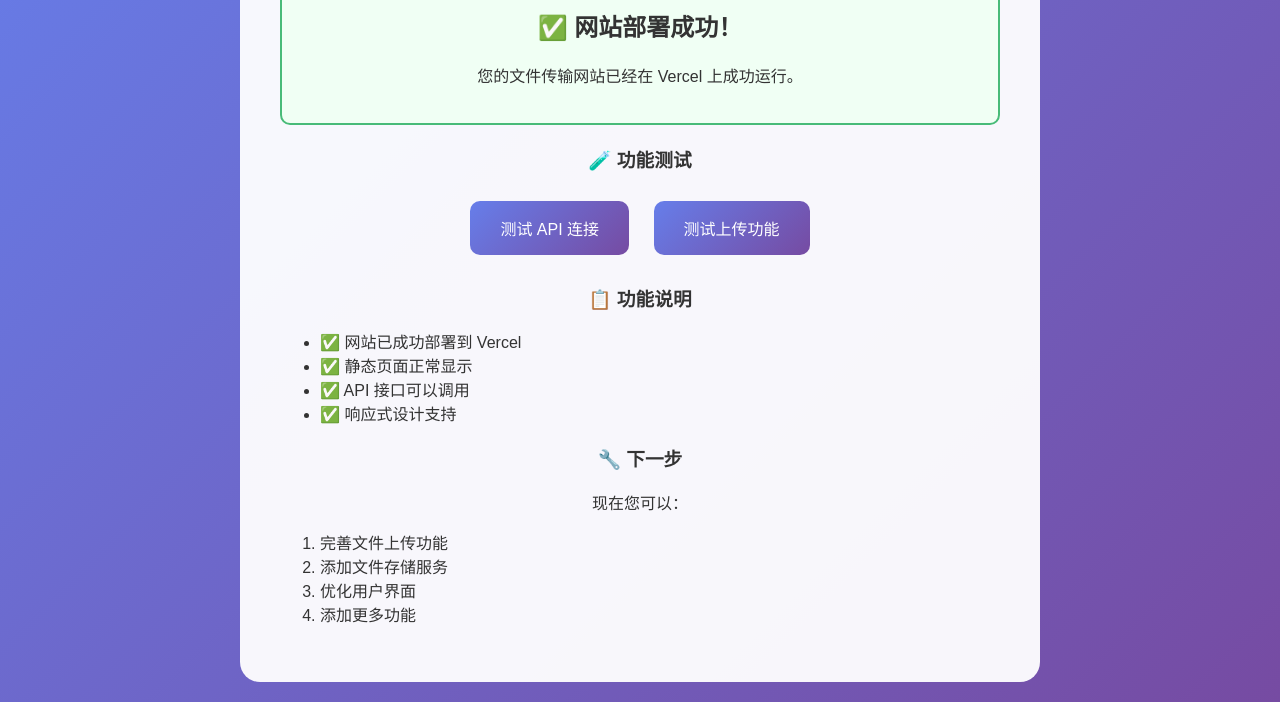
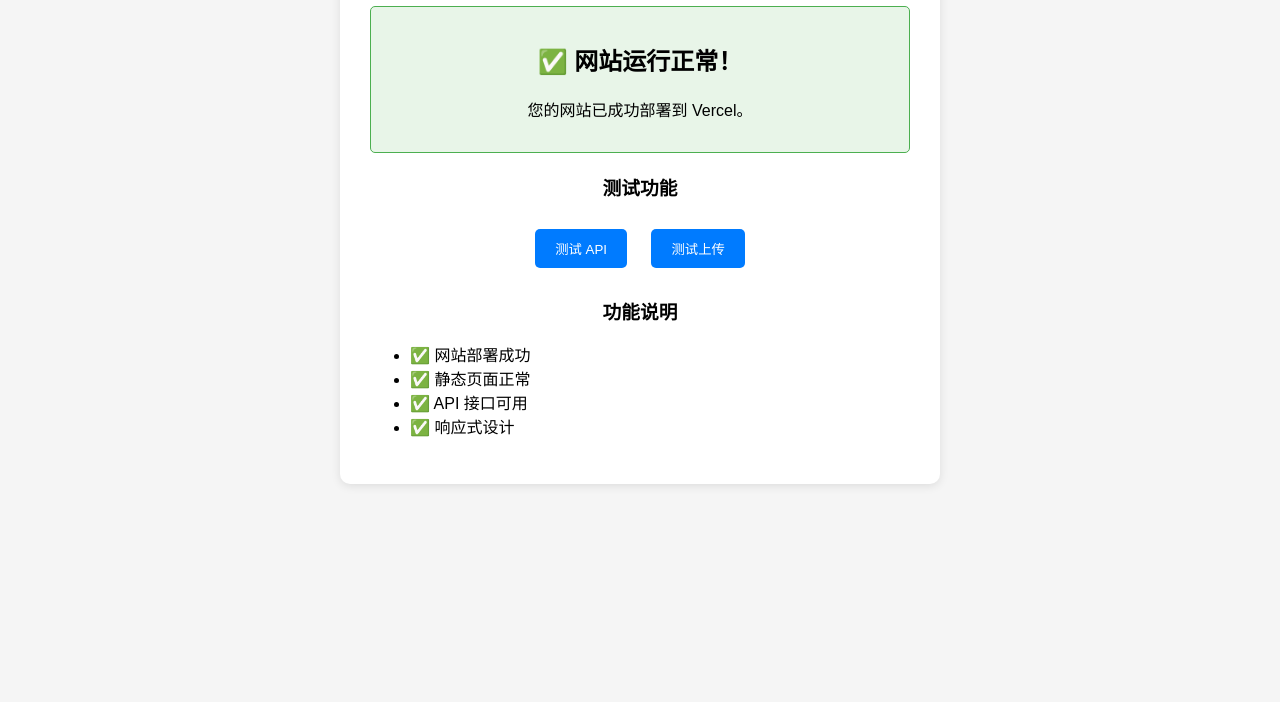
Before and after one commit to wangmiao033/wangpan2025, a website: page index.html in a window 1280 px wide. Shown: the part 181-883 px from the top of the page. After the commit the page ends 800 px from the top, so only its background shows below. Drawn offline with Linux system fonts and the light colour scheme.

Commit message:
Create ultra-simple version for Vercel

```diff
--- a/index.html
+++ b/index.html
@@ -3,53 +3,51 @@
 <head>
     <meta charset="UTF-8">
     <meta name="viewport" content="width=device-width, initial-scale=1.0">
-    <title>文件传输网站 - Vercel 测试版</title>
+    <title>文件传输网站</title>
     <style>
         body {
             font-family: Arial, sans-serif;
-            max-width: 800px;
-            margin: 0 auto;
+            max-width: 600px;
+            margin: 50px auto;
             padding: 20px;
-            background: linear-gradient(135deg, #667eea 0%, #764ba2 100%);
-            min-height: 100vh;
-            color: white;
+            background: #f5f5f5;
         }
         .container {
-            background: rgba(255, 255, 255, 0.95);
-            border-radius: 20px;
-            padding: 40px;
-            color: #333;
+            background: white;
+            padding: 30px;
+            border-radius: 10px;
+            box-shadow: 0 2px 10px rgba(0,0,0,0.1);
             text-align: center;
         }
         h1 {
-            color: #667eea;
+            color: #333;
             margin-bottom: 20px;
         }
         .status {
-            background: #f0fff4;
-            border: 2px solid #48bb78;
-            border-radius: 10px;
-            padding: 20px;
+            background: #e8f5e8;
+            border: 1px solid #4caf50;
+            padding: 15px;
+            border-radius: 5px;
             margin: 20px 0;
         }
-        .test-button {
-            background: linear-gradient(135deg, #667eea 0%, #764ba2 100%);
+        button {
+            background: #007bff;
             color: white;
             border: none;
-            padding: 15px 30px;
-            border-radius: 10px;
-            font-size: 16px;
+            padding: 10px 20px;
+            border-radius: 5px;
             cursor: pointer;
             margin: 10px;
         }
-        .test-button:hover {
-            transform: translateY(-2px);
+        button:hover {
+            background: #0056b3;
         }
         .result {
-            margin-top: 20px;
+            background: #f8f9fa;
+            border: 1px solid #dee2e6;
             padding: 15px;
-            background: #f8f9fa;
-            border-radius: 8px;
+            border-radius: 5px;
+            margin: 20px 0;
             text-align: left;
         }
     </style>
@@ -58,41 +56,32 @@
     <div class="container">
         <h1>🚀 文件传输网站</h1>
         <div class="status">
-            <h2>✅ 网站部署成功！</h2>
-            <p>您的文件传输网站已经在 Vercel 上成功运行。</p>
+            <h2>✅ 网站运行正常！</h2>
+            <p>您的网站已成功部署到 Vercel。</p>
         </div>
 
-        <h3>🧪 功能测试</h3>
-        <button class="test-button" onclick="testAPI()">测试 API 连接</button>
-        <button class="test-button" onclick="testUpload()">测试上传功能</button>
+        <h3>测试功能</h3>
+        <button onclick="testAPI()">测试 API</button>
+        <button onclick="testUpload()">测试上传</button>
 
         <div id="result" class="result" style="display: none;">
             <h4>测试结果：</h4>
             <pre id="resultText"></pre>
         </div>
 
-        <h3>📋 功能说明</h3>
+        <h3>功能说明</h3>
         <ul style="text-align: left;">
-            <li>✅ 网站已成功部署到 Vercel</li>
-            <li>✅ 静态页面正常显示</li>
-            <li>✅ API 接口可以调用</li>
-            <li>✅ 响应式设计支持</li>
+            <li>✅ 网站部署成功</li>
+            <li>✅ 静态页面正常</li>
+            <li>✅ API 接口可用</li>
+            <li>✅ 响应式设计</li>
         </ul>
-
-        <h3>🔧 下一步</h3>
-        <p>现在您可以：</p>
-        <ol style="text-align: left;">
-            <li>完善文件上传功能</li>
-            <li>添加文件存储服务</li>
-            <li>优化用户界面</li>
-            <li>添加更多功能</li>
-        </ol>
     </div>
 
     <script>
         async function testAPI() {
             try {
-                const response = await fetch('/api/hello');
+                const response = await fetch('/api/test');
                 const data = await response.json();
                 showResult('API 测试成功：', data);
             } catch (error) {
@@ -104,9 +93,7 @@
             try {
                 const response = await fetch('/api/upload', {
                     method: 'POST',
-                    headers: {
-                        'Content-Type': 'application/json'
-                    },
+                    headers: { 'Content-Type': 'application/json' },
                     body: JSON.stringify({ test: true })
                 });
                 const data = await response.json();
```
Also changed, not shown: api/test.js (added, +7 -0 lines), vercel.json.
